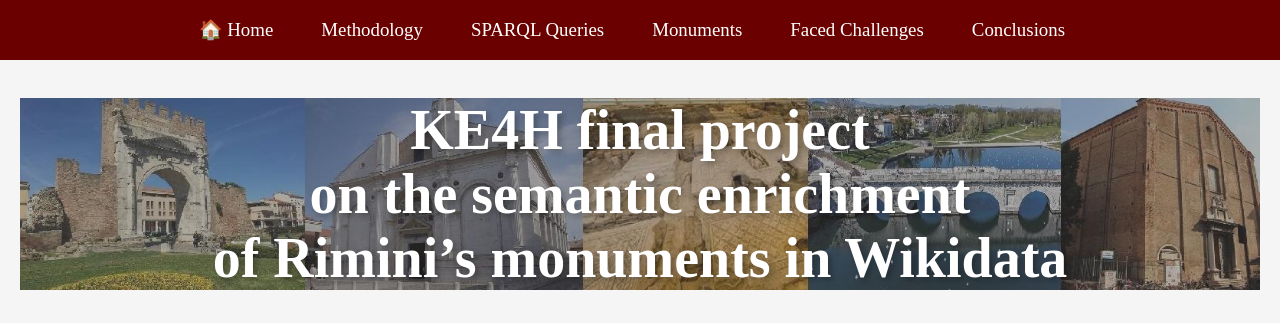
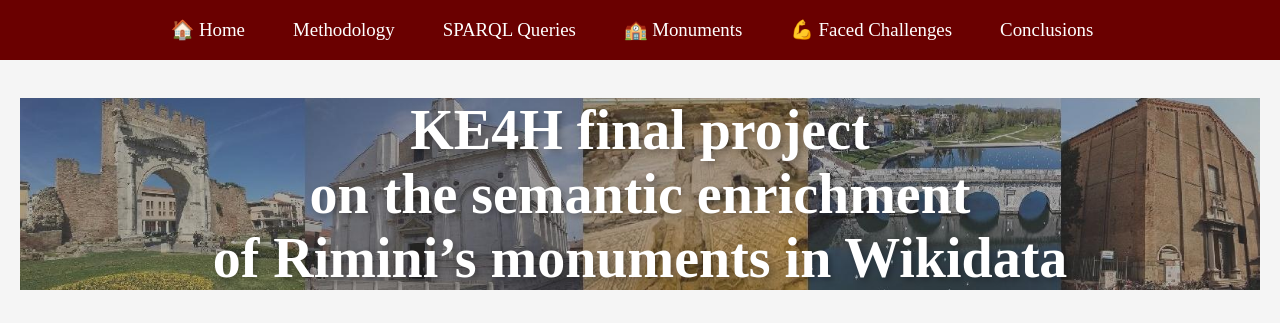
Before and after one commit to ginevraamazza/Website_project, a plain HTML site: page index.html in a window 1280 px wide. Shown: the top 323 px of the page. Drawn offline with Linux system fonts and the light colour scheme.

Commit message:
Update index.html

```diff
--- a/index.html
+++ b/index.html
@@ -14,7 +14,7 @@
       <li><a href="methodology.html">Methodology</a></li>
       <li><a href="sparqlqueries.html">SPARQL Queries</a></li>
       <li>
-        <a href="#">Monuments</a>
+        <a href="#">&#127979 Monuments</a>
         <ul>
           <li><a href="arcodaugusto.html">Arco d'Augusto</a></li>
           <li><a href="tempiomalatestiano.html">Tempio Malatestiano</a></li>
@@ -23,7 +23,7 @@
           <li><a href="chiesadisantagostino.html">Chiesa di Sant'Agostino</a></li>
         </ul>
       </li>
-      <li><a href="facedchallenges.html">Faced Challenges</a></li>
+      <li><a href="facedchallenges.html">&#128170 Faced Challenges</a></li>
       <li><a href="conclusions.html">Conclusions</a></li>
     </ul>
  </nav>
```
